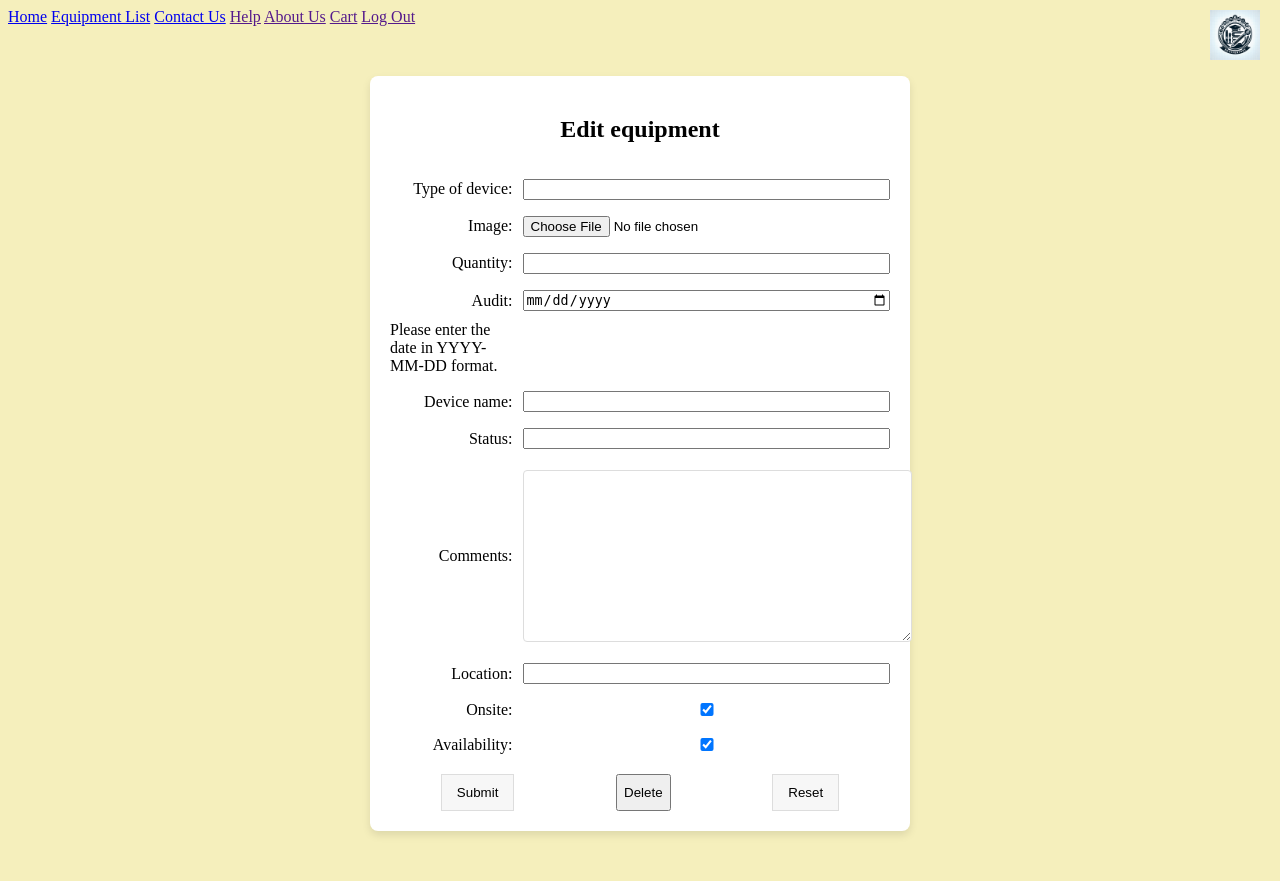
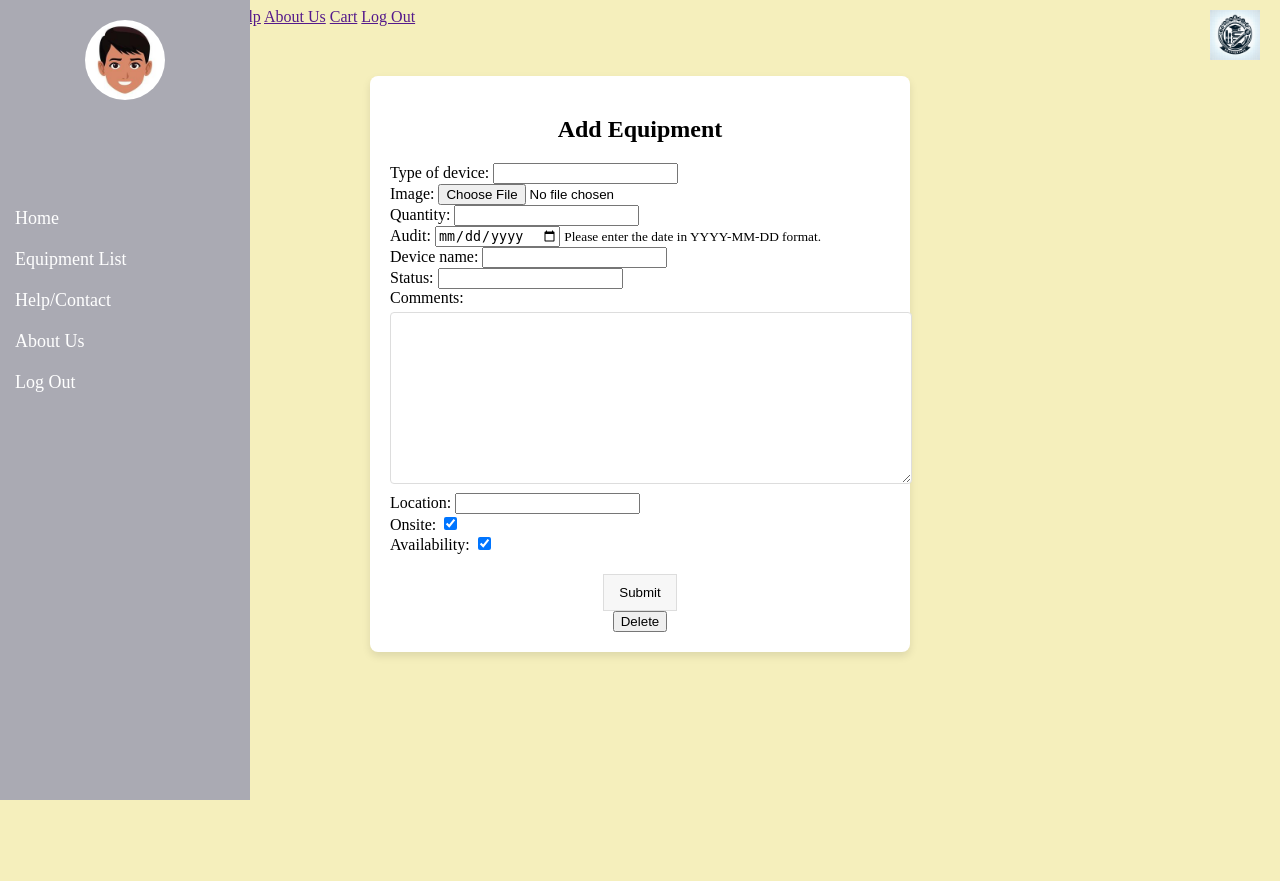
Before and after one commit to MeTheBoB/Django-Group-Project, a Django app: template appOne/templates/appOne/equipment_form.html in a window 1280 px wide. After the commit the page ends 800 px from the top, so only its background shows below. Run offline with Django 4.2, Linux system fonts and the light colour scheme; the template is opened without the code that fills it: values that come from a table or form of the project are taken from there, others are empty; data comes from the database, SQL or seed files in the repository.

Commit message:
Update equipment_form.html

```diff
--- a/appOne/templates/appOne/equipment_form.html
+++ b/appOne/templates/appOne/equipment_form.html
@@ -1,27 +1,46 @@
-<!--DJANGO-GROUP-PROJECT/appOne/tamplates/equipment_form-->
 
 {% extends "main.html" %}
+
 {% block content %}
+
 {% load static %}
 
-{% include 'navbar.html' %}
+{% include 'navbar.html'%}
+{% include 'sidebar.html'%}
 
 <link rel="stylesheet" href="{%  static 'css/equipment_form.css' %}">
 
 <div class="equipment-form-container">
-    <h2 class="form-title">Edit equipment</h2>
+    <h2 class="form-title">{{ equipment.id|default:"Add" }} Equipment</h2>
+
     <form method="post" enctype="multipart/form-data" class="equipment-form">
-      {% csrf_token %}
-      {{ form.as_p }}
-      <div class="form-buttons">
-        <button type="submit" class="submit-btn">Submit</button>
-        <button type="delete" class="delete-btn">Delete</button>
-        <button type="reset" class="reset-btn">Reset</button>
-      </div>
+        {% csrf_token %}
+        {% for field in form %}
+            <div class="field-container">
+                {{ field.label_tag }}
+                {{ field }}
+                {% if field.errors %}
+                    {% for error in field.errors %}
+                        <div class="error" style="color: red;">{{ error }}</div>
+                    {% endfor %}
+                {% endif %}
+                {% if field.help_text %}
+                    <small class="form-text text-muted">{{ field.help_text }}</small>
+                {% endif %}
+            </div>
+        {% endfor %}
+        <div class="form-buttons">
+            <button type="submit" class="submit-btn">Submit</button>
+        </div>
     </form>
 
-
-
+    {% if equipment %}
+    <form method="post" action="{% url 'equipment_delete' equipment_id=equipment.id %}" class="delete-form">
+        {% csrf_token %}
+        <input type="hidden" name="equipment_id" value="{{ equipment.id }}">
+        <button type="submit" class="delete-btn">Delete</button>
+    </form>
+    {% endif %}
 </div>
 
 {% endblock content %}
```
